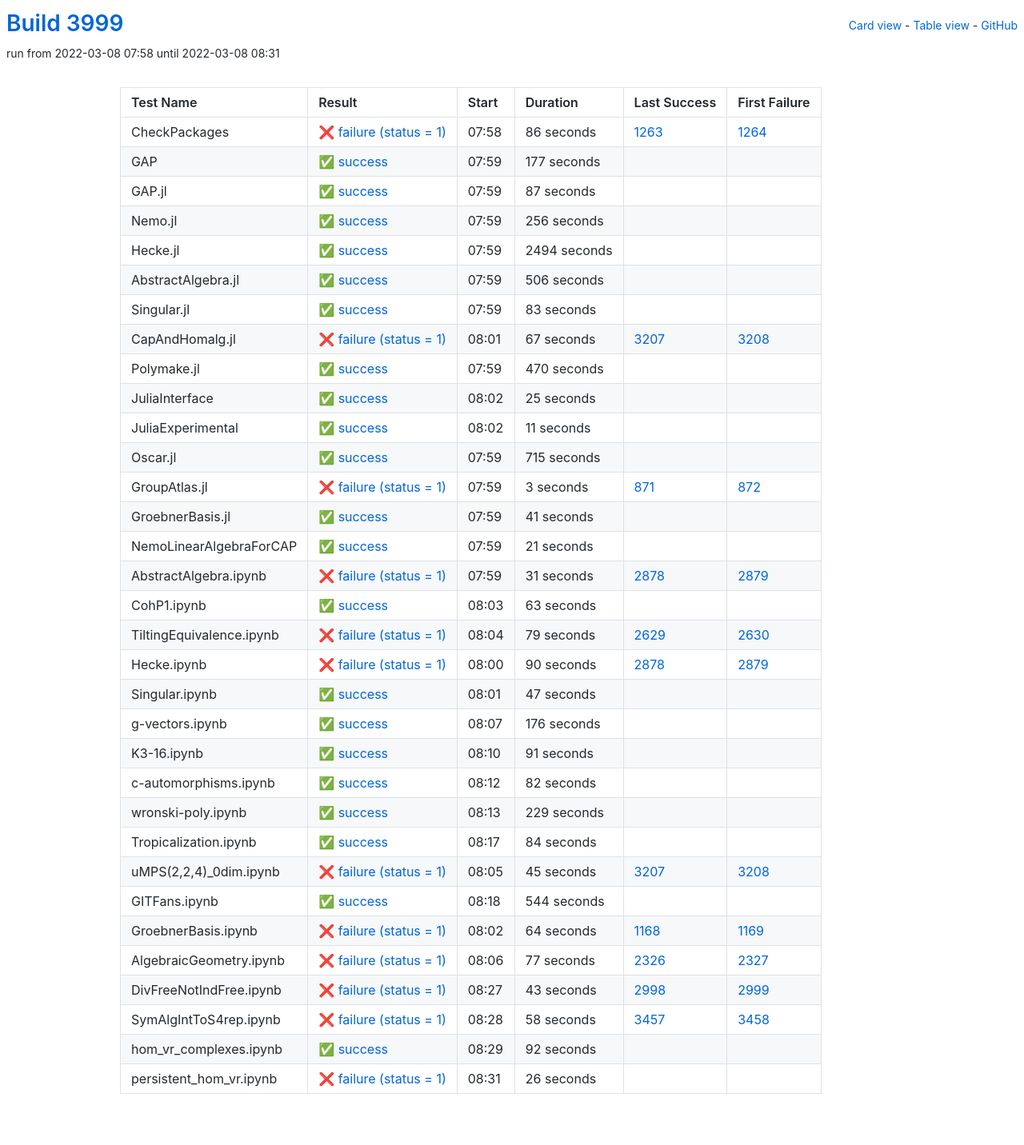
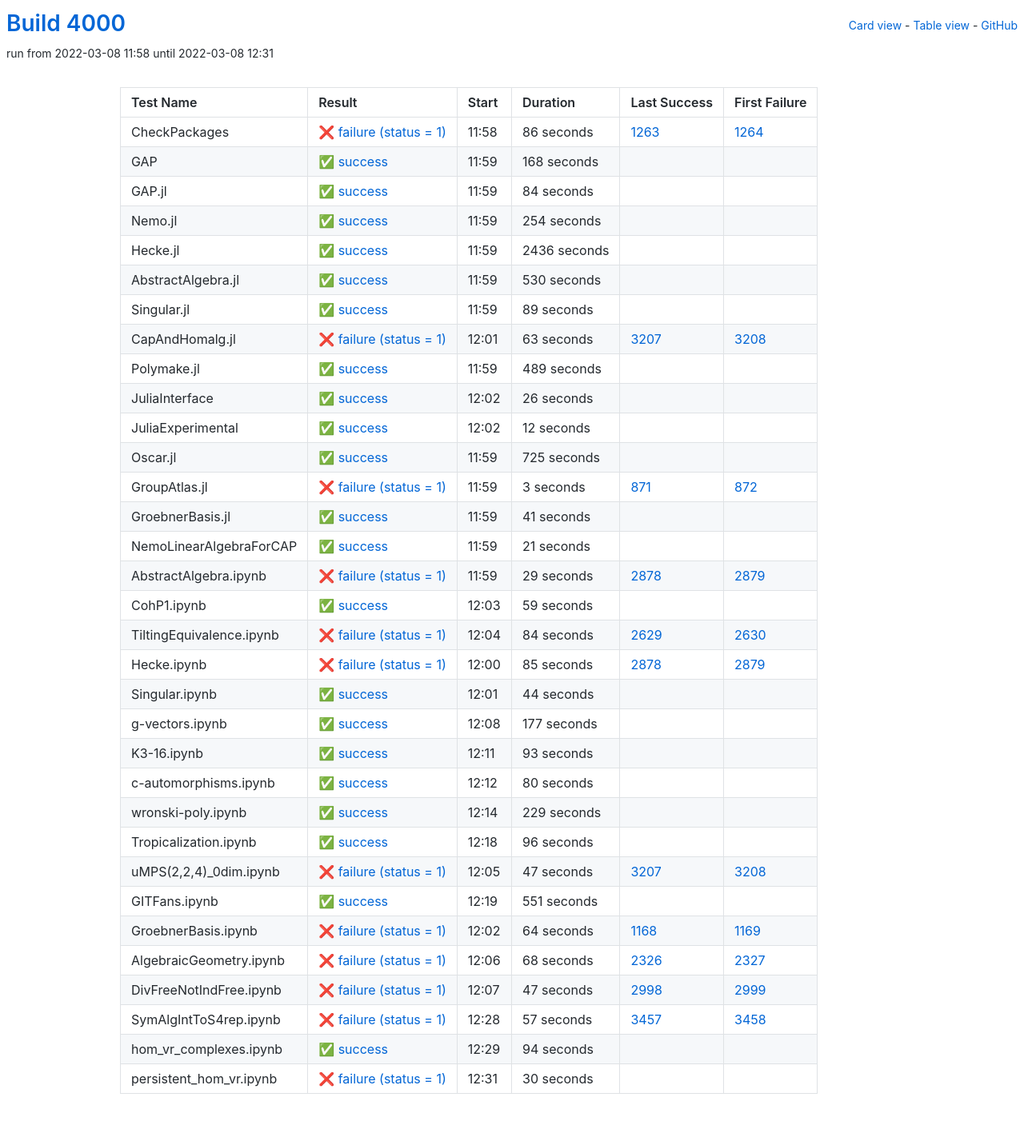
Before and after one commit to oscar-system/oscar-ci-status-stable, a Jekyll site: the page built from table.html, in a window 1280 px wide. Shown: the whole page at 80% size. Built offline with Jekyll 4.4.1, drawn with Linux system fonts in a browser that asks for light colours.

Commit message:
Build #4000

```diff
--- a/_data/ci.yml
+++ b/_data/ci.yml
@@ -1,6 +1,6 @@
 ---
-build: 3999
-build_url: https://oscarci.mathematik.uni-kl.de/job/oscar-stable/3999/
+build: 4000
+build_url: https://oscarci.mathematik.uni-kl.de/job/oscar-stable/4000/
 job: oscar-stable
 organization: oscar-system
 repo: oscar-ci-status-stable
@@ -8,8 +8,8 @@ repourl: https://github.com/oscar-system/oscar-ci-status-stable
 tests:
 - name: CheckPackages
   id: checkpackages
-  log: https://oscarci.mathematik.uni-kl.de/job/oscar-stable/3999/artifact/logs/build-3999/CheckPackages.log
-  start: 2022-03-08 07:58
+  log: https://oscarci.mathematik.uni-kl.de/job/oscar-stable/4000/artifact/logs/build-4000/CheckPackages.log
+  start: 2022-03-08 11:58
   success: false
   exitcode: 1
   status: failure
@@ -20,140 +20,140 @@ tests:
   first_failure_url: https://oscarci.mathematik.uni-kl.de/job/oscar-stable/1264/
 - name: GAP
   id: gap
-  log: https://oscarci.mathematik.uni-kl.de/job/oscar-stable/3999/artifact/logs/build-3999/GAP.log
-  start: 2022-03-08 07:59
+  log: https://oscarci.mathematik.uni-kl.de/job/oscar-stable/4000/artifact/logs/build-4000/GAP.log
+  start: 2022-03-08 11:59
   success: true
   exitcode: 0
   status: success
-  duration: 177
+  duration: 168
   last_success: false
   last_success_url:
   first_failure: false
   first_failure_url:
 - name: GAP.jl
   id: gap-jl
-  log: https://oscarci.mathematik.uni-kl.de/job/oscar-stable/3999/artifact/logs/build-3999/GAP.jl.log
-  start: 2022-03-08 07:59
+  log: https://oscarci.mathematik.uni-kl.de/job/oscar-stable/4000/artifact/logs/build-4000/GAP.jl.log
+  start: 2022-03-08 11:59
   success: true
   exitcode: 0
   status: success
-  duration: 87
+  duration: 84
   last_success: false
   last_success_url:
   first_failure: false
   first_failure_url:
 - name: Nemo.jl
   id: nemo-jl
-  log: https://oscarci.mathematik.uni-kl.de/job/oscar-stable/3999/artifact/logs/build-3999/Nemo.jl.log
-  start: 2022-03-08 07:59
+  log: https://oscarci.mathematik.uni-kl.de/job/oscar-stable/4000/artifact/logs/build-4000/Nemo.jl.log
+  start: 2022-03-08 11:59
   success: true
   exitcode: 0
   status: success
-  duration: 256
+  duration: 254
   last_success: false
   last_success_url:
   first_failure: false
   first_failure_url:
 - name: Hecke.jl
   id: hecke-jl
-  log: https://oscarci.mathematik.uni-kl.de/job/oscar-stable/3999/artifact/logs/build-3999/Hecke.jl.log
-  start: 2022-03-08 07:59
+  log: https://oscarci.mathematik.uni-kl.de/job/oscar-stable/4000/artifact/logs/build-4000/Hecke.jl.log
+  start: 2022-03-08 11:59
   success: true
   exitcode: 0
   status: success
-  duration: 2494
+  duration: 2436
   last_success: false
   last_success_url:
   first_failure: false
   first_failure_url:
 - name: AbstractAlgebra.jl
   id: abstractalgebra-jl
-  log: https://oscarci.mathematik.uni-kl.de/job/oscar-stable/3999/artifact/logs/build-3999/AbstractAlgebra.jl.log
-  start: 2022-03-08 07:59
+  log: https://oscarci.mathematik.uni-kl.de/job/oscar-stable/4000/artifact/logs/build-4000/AbstractAlgebra.jl.log
+  start: 2022-03-08 11:59
   success: true
   exitcode: 0
   status: success
-  duration: 506
+  duration: 530
   last_success: false
   last_success_url:
   first_failure: false
   first_failure_url:
 - name: Singular.jl
   id: singular-jl
-  log: https://oscarci.mathematik.uni-kl.de/job/oscar-stable/3999/artifact/logs/build-3999/Singular.jl.log
-  start: 2022-03-08 07:59
+  log: https://oscarci.mathematik.uni-kl.de/job/oscar-stable/4000/artifact/logs/build-4000/Singular.jl.log
+  start: 2022-03-08 11:59
   success: true
   exitcode: 0
   status: success
-  duration: 83
+  duration: 89
   last_success: false
   last_success_url:
   first_failure: false
   first_failure_url:
 - name: CapAndHomalg.jl
   id: capandhomalg-jl
-  log: https://oscarci.mathematik.uni-kl.de/job/oscar-stable/3999/artifact/logs/build-3999/CapAndHomalg.jl.log
-  start: 2022-03-08 08:01
+  log: https://oscarci.mathematik.uni-kl.de/job/oscar-stable/4000/artifact/logs/build-4000/CapAndHomalg.jl.log
+  start: 2022-03-08 12:01
   success: false
   exitcode: 1
   status: failure
-  duration: 67
+  duration: 63
   last_success: 3207
   last_success_url: https://oscarci.mathematik.uni-kl.de/job/oscar-stable/3207/
   first_failure: 3208
   first_failure_url: https://oscarci.mathematik.uni-kl.de/job/oscar-stable/3208/
 - name: Polymake.jl
   id: polymake-jl
-  log: https://oscarci.mathematik.uni-kl.de/job/oscar-stable/3999/artifact/logs/build-3999/Polymake.jl.log
-  start: 2022-03-08 07:59
+  log: https://oscarci.mathematik.uni-kl.de/job/oscar-stable/4000/artifact/logs/build-4000/Polymake.jl.log
+  start: 2022-03-08 11:59
   success: true
   exitcode: 0
   status: success
-  duration: 470
+  duration: 489
   last_success: false
   last_success_url:
   first_failure: false
   first_failure_url:
 - name: JuliaInterface
   id: juliainterface
-  log: https://oscarci.mathematik.uni-kl.de/job/oscar-stable/3999/artifact/logs/build-3999/JuliaInterface.log
-  start: 2022-03-08 08:02
+  log: https://oscarci.mathematik.uni-kl.de/job/oscar-stable/4000/artifact/logs/build-4000/JuliaInterface.log
+  start: 2022-03-08 12:02
   success: true
   exitcode: 0
   status: success
-  duration: 25
+  duration: 26
   last_success: false
   last_success_url:
   first_failure: false
   first_failure_url:
 - name: JuliaExperimental
   id: juliaexperimental
-  log: https://oscarci.mathematik.uni-kl.de/job/oscar-stable/3999/artifact/logs/build-3999/JuliaExperimental.log
-  start: 2022-03-08 08:02
+  log: https://oscarci.mathematik.uni-kl.de/job/oscar-stable/4000/artifact/logs/build-4000/JuliaExperimental.log
+  start: 2022-03-08 12:02
   success: true
   exitcode: 0
   status: success
-  duration: 11
+  duration: 12
   last_success: false
   last_success_url:
   first_failure: false
   first_failure_url:
 - name: Oscar.jl
   id: oscar-jl
-  log: https://oscarci.mathematik.uni-kl.de/job/oscar-stable/3999/artifact/logs/build-3999/Oscar.jl.log
-  start: 2022-03-08 07:59
+  log: https://oscarci.mathematik.uni-kl.de/job/oscar-stable/4000/artifact/logs/build-4000/Oscar.jl.log
+  start: 2022-03-08 11:59
   success: true
   exitcode: 0
   status: success
-  duration: 715
+  duration: 725
   last_success: false
   last_success_url:
   first_failure: false
   first_failure_url:
 - name: GroupAtlas.jl
   id: groupatlas-jl
-  log: https://oscarci.mathematik.uni-kl.de/job/oscar-stable/3999/artifact/logs/build-3999/GroupAtlas.jl.log
-  start: 2022-03-08 07:59
+  log: https://oscarci.mathematik.uni-kl.de/job/oscar-stable/4000/artifact/logs/build-4000/GroupAtlas.jl.log
+  start: 2022-03-08 11:59
   success: false
   exitcode: 1
   status: failure
@@ -164,8 +164,8 @@ tests:
   first_failure_url: https://oscarci.mathematik.uni-kl.de/job/oscar-stable/872/
 - name: GroebnerBasis.jl
   id: groebnerbasis-jl
-  log: https://oscarci.mathematik.uni-kl.de/job/oscar-stable/3999/artifact/logs/build-3999/GroebnerBasis.jl.log
-  start: 2022-03-08 07:59
+  log: https://oscarci.mathematik.uni-kl.de/job/oscar-stable/4000/artifact/logs/build-4000/GroebnerBasis.jl.log
+  start: 2022-03-08 11:59
   success: true
   exitcode: 0
   status: success
@@ -176,8 +176,8 @@ tests:
   first_failure_url:
 - name: NemoLinearAlgebraForCAP
   id: nemolinearalgebraforcap
-  log: https://oscarci.mathematik.uni-kl.de/job/oscar-stable/3999/artifact/logs/build-3999/NemoLinearAlgebraForCAP.log
-  start: 2022-03-08 07:59
+  log: https://oscarci.mathematik.uni-kl.de/job/oscar-stable/4000/artifact/logs/build-4000/NemoLinearAlgebraForCAP.log
+  start: 2022-03-08 11:59
   success: true
   exitcode: 0
   status: success
@@ -188,104 +188,104 @@ tests:
   first_failure_url:
 - name: AbstractAlgebra.ipynb
   id: abstractalgebra-ipynb
-  log: https://oscarci.mathematik.uni-kl.de/job/oscar-stable/3999/artifact/logs/build-3999/AbstractAlgebra.ipynb.log
-  start: 2022-03-08 07:59
+  log: https://oscarci.mathematik.uni-kl.de/job/oscar-stable/4000/artifact/logs/build-4000/AbstractAlgebra.ipynb.log
+  start: 2022-03-08 11:59
   success: false
   exitcode: 1
   status: failure
-  duration: 31
+  duration: 29
   last_success: 2878
   last_success_url: https://oscarci.mathematik.uni-kl.de/job/oscar-stable/2878/
   first_failure: 2879
   first_failure_url: https://oscarci.mathematik.uni-kl.de/job/oscar-stable/2879/
 - name: CohP1.ipynb
   id: cohp1-ipynb
-  log: https://oscarci.mathematik.uni-kl.de/job/oscar-stable/3999/artifact/logs/build-3999/CohP1.ipynb.log
-  start: 2022-03-08 08:03
+  log: https://oscarci.mathematik.uni-kl.de/job/oscar-stable/4000/artifact/logs/build-4000/CohP1.ipynb.log
+  start: 2022-03-08 12:03
   success: true
   exitcode: 0
   status: success
-  duration: 63
+  duration: 59
   last_success: false
   last_success_url:
   first_failure: false
   first_failure_url:
 - name: TiltingEquivalence.ipynb
   id: tiltingequivalence-ipynb
-  log: https://oscarci.mathematik.uni-kl.de/job/oscar-stable/3999/artifact/logs/build-3999/TiltingEquivalence.ipynb.log
-  start: 2022-03-08 08:04
+  log: https://oscarci.mathematik.uni-kl.de/job/oscar-stable/4000/artifact/logs/build-4000/TiltingEquivalence.ipynb.log
+  start: 2022-03-08 12:04
   success: false
   exitcode: 1
   status: failure
-  duration: 79
+  duration: 84
   last_success: 2629
   last_success_url: https://oscarci.mathematik.uni-kl.de/job/oscar-stable/2629/
   first_failure: 2630
   first_failure_url: https://oscarci.mathematik.uni-kl.de/job/oscar-stable/2630/
 - name: Hecke.ipynb
   id: hecke-ipynb
-  log: https://oscarci.mathematik.uni-kl.de/job/oscar-stable/3999/artifact/logs/build-3999/Hecke.ipynb.log
-  start: 2022-03-08 08:00
+  log: https://oscarci.mathematik.uni-kl.de/job/oscar-stable/4000/artifact/logs/build-4000/Hecke.ipynb.log
+  start: 2022-03-08 12:00
   success: false
   exitcode: 1
   status: failure
-  duration: 90
+  duration: 85
   last_success: 2878
   last_success_url: https://oscarci.mathematik.uni-kl.de/job/oscar-stable/2878/
   first_failure: 2879
   first_failure_url: https://oscarci.mathematik.uni-kl.de/job/oscar-stable/2879/
 - name: Singular.ipynb
   id: singular-ipynb
-  log: https://oscarci.mathematik.uni-kl.de/job/oscar-stable/3999/artifact/logs/build-3999/Singular.ipynb.log
-  start: 2022-03-08 08:01
+  log: https://oscarci.mathematik.uni-kl.de/job/oscar-stable/4000/artifact/logs/build-4000/Singular.ipynb.log
+  start: 2022-03-08 12:01
   success: true
   exitcode: 0
   status: success
-  duration: 47
+  duration: 44
   last_success: false
   last_success_url:
   first_failure: false
   first_failure_url:
 - name: g-vectors.ipynb
   id: g-vectors-ipynb
-  log: https://oscarci.mathematik.uni-kl.de/job/oscar-stable/3999/artifact/logs/build-3999/g-vectors.ipynb.log
-  start: 2022-03-08 08:07
+  log: https://oscarci.mathematik.uni-kl.de/job/oscar-stable/4000/artifact/logs/build-4000/g-vectors.ipynb.log
+  start: 2022-03-08 12:08
   success: true
   exitcode: 0
   status: success
-  duration: 176
+  duration: 177
   last_success: false
   last_success_url:
   first_failure: false
   first_failure_url:
 - name: K3-16.ipynb
   id: k3-16-ipynb
-  log: https://oscarci.mathematik.uni-kl.de/job/oscar-stable/3999/artifact/logs/build-3999/K3-16.ipynb.log
-  start: 2022-03-08 08:10
+  log: https://oscarci.mathematik.uni-kl.de/job/oscar-stable/4000/artifact/logs/build-4000/K3-16.ipynb.log
+  start: 2022-03-08 12:11
   success: true
   exitcode: 0
   status: success
-  duration: 91
+  duration: 93
   last_success: false
   last_success_url:
   first_failure: false
   first_failure_url:
 - name: c-automorphisms.ipynb
   id: c-automorphisms-ipynb
-  log: https://oscarci.mathematik.uni-kl.de/job/oscar-stable/3999/artifact/logs/build-3999/c-automorphisms.ipynb.log
-  start: 2022-03-08 08:12
+  log: https://oscarci.mathematik.uni-kl.de/job/oscar-stable/4000/artifact/logs/build-4000/c-automorphisms.ipynb.log
+  start: 2022-03-08 12:12
   success: true
   exitcode: 0
   status: success
-  duration: 82
+  duration: 80
   last_success: false
   last_success_url:
   first_failure: false
   first_failure_url:
 - name: wronski-poly.ipynb
   id: wronski-poly-ipynb
-  log: https://oscarci.mathematik.uni-kl.de/job/oscar-stable/3999/artifact/logs/build-3999/wronski-poly.ipynb.log
-  start: 2022-03-08 08:13
+  log: https://oscarci.mathematik.uni-kl.de/job/oscar-stable/4000/artifact/logs/build-4000/wronski-poly.ipynb.log
+  start: 2022-03-08 12:14
   success: true
   exitcode: 0
   status: success
@@ -296,44 +296,44 @@ tests:
   first_failure_url:
 - name: Tropicalization.ipynb
   id: tropicalization-ipynb
-  log: https://oscarci.mathematik.uni-kl.de/job/oscar-stable/3999/artifact/logs/build-3999/Tropicalization.ipynb.log
-  start: 2022-03-08 08:17
+  log: https://oscarci.mathematik.uni-kl.de/job/oscar-stable/4000/artifact/logs/build-4000/Tropicalization.ipynb.log
+  start: 2022-03-08 12:18
   success: true
   exitcode: 0
   status: success
-  duration: 84
+  duration: 96
   last_success: false
   last_success_url:
   first_failure: false
   first_failure_url:
 - name: uMPS(2,2,4)_0dim.ipynb
   id: umps-2-2-4-0dim-ipynb
-  log: https://oscarci.mathematik.uni-kl.de/job/oscar-stable/3999/artifact/logs/build-3999/uMPS-2-2-4-_0dim.ipynb.log
-  start: 2022-03-08 08:05
+  log: https://oscarci.mathematik.uni-kl.de/job/oscar-stable/4000/artifact/logs/build-4000/uMPS-2-2-4-_0dim.ipynb.log
+  start: 2022-03-08 12:05
   success: false
   exitcode: 1
   status: failure
-  duration: 45
+  duration: 47
   last_success: 3207
   last_success_url: https://oscarci.mathematik.uni-kl.de/job/oscar-stable/3207/
   first_failure: 3208
   first_failure_url: https://oscarci.mathematik.uni-kl.de/job/oscar-stable/3208/
 - name: GITFans.ipynb
   id: gitfans-ipynb
-  log: https://oscarci.mathematik.uni-kl.de/job/oscar-stable/3999/artifact/logs/build-3999/GITFans.ipynb.log
-  start: 2022-03-08 08:18
+  log: https://oscarci.mathematik.uni-kl.de/job/oscar-stable/4000/artifact/logs/build-4000/GITFans.ipynb.log
+  start: 2022-03-08 12:19
   success: true
   exitcode: 0
   status: success
-  duration: 544
+  duration: 551
   last_success: false
   last_success_url:
   first_failure: false
   first_failure_url:
 - name: GroebnerBasis.ipynb
   id: groebnerbasis-ipynb
-  log: https://oscarci.mathematik.uni-kl.de/job/oscar-stable/3999/artifact/logs/build-3999/GroebnerBasis.ipynb.log
-  start: 2022-03-08 08:02
+  log: https://oscarci.mathematik.uni-kl.de/job/oscar-stable/4000/artifact/logs/build-4000/GroebnerBasis.ipynb.log
+  start: 2022-03-08 12:02
   success: false
   exitcode: 1
   status: failure
@@ -344,60 +344,60 @@ tests:
   first_failure_url: https://oscarci.mathematik.uni-kl.de/job/oscar-stable/1169/
 - name: AlgebraicGeometry.ipynb
   id: algebraicgeometry-ipynb
-  log: https://oscarci.mathematik.uni-kl.de/job/oscar-stable/3999/artifact/logs/build-3999/AlgebraicGeometry.ipynb.log
-  start: 2022-03-08 08:06
+  log: https://oscarci.mathematik.uni-kl.de/job/oscar-stable/4000/artifact/logs/build-4000/AlgebraicGeometry.ipynb.log
+  start: 2022-03-08 12:06
   success: false
   exitcode: 1
   status: failure
-  duration: 77
+  duration: 68
   last_success: 2326
   last_success_url: https://oscarci.mathematik.uni-kl.de/job/oscar-stable/2326/
   first_failure: 2327
   first_failure_url: https://oscarci.mathematik.uni-kl.de/job/oscar-stable/2327/
 - name: DivFreeNotIndFree.ipynb
   id: divfreenotindfree-ipynb
-  log: https://oscarci.mathematik.uni-kl.de/job/oscar-stable/3999/artifact/logs/build-3999/DivFreeNotIndFree.ipynb.log
-  start: 2022-03-08 08:27
+  log: https://oscarci.mathematik.uni-kl.de/job/oscar-stable/4000/artifact/logs/build-4000/DivFreeNotIndFree.ipynb.log
+  start: 2022-03-08 12:07
   success: false
   exitcode: 1
   status: failure
-  duration: 43
+  duration: 47
   last_success: 2998
   last_success_url: https://oscarci.mathematik.uni-kl.de/job/oscar-stable/2998/
   first_failure: 2999
   first_failure_url: https://oscarci.mathematik.uni-kl.de/job/oscar-stable/2999/
 - name: SymAlgIntToS4rep.ipynb
   id: symalginttos4rep-ipynb
-  log: https://oscarci.mathematik.uni-kl.de/job/oscar-stable/3999/artifact/logs/build-3999/SymAlgIntToS4rep.ipynb.log
-  start: 2022-03-08 08:28
+  log: https://oscarci.mathematik.uni-kl.de/job/oscar-stable/4000/artifact/logs/build-4000/SymAlgIntToS4rep.ipynb.log
+  start: 2022-03-08 12:28
   success: false
   exitcode: 1
   status: failure
-  duration: 58
+  duration: 57
   last_success: 3457
   last_success_url: https://oscarci.mathematik.uni-kl.de/job/oscar-stable/3457/
   first_failure: 3458
   first_failure_url: https://oscarci.mathematik.uni-kl.de/job/oscar-stable/3458/
 - name: hom_vr_complexes.ipynb
   id: hom-vr-complexes-ipynb
-  log: https://oscarci.mathematik.uni-kl.de/job/oscar-stable/3999/artifact/logs/build-3999/hom_vr_complexes.ipynb.log
-  start: 2022-03-08 08:29
+  log: https://oscarci.mathematik.uni-kl.de/job/oscar-stable/4000/artifact/logs/build-4000/hom_vr_complexes.ipynb.log
+  start: 2022-03-08 12:29
   success: true
   exitcode: 0
   status: success
-  duration: 92
+  duration: 94
   last_success: false
   last_success_url:
   first_failure: false
   first_failure_url:
 - name: persistent_hom_vr.ipynb
   id: persistent-hom-vr-ipynb
-  log: https://oscarci.mathematik.uni-kl.de/job/oscar-stable/3999/artifact/logs/build-3999/persistent_hom_vr.ipynb.log
-  start: 2022-03-08 08:31
+  log: https://oscarci.mathematik.uni-kl.de/job/oscar-stable/4000/artifact/logs/build-4000/persistent_hom_vr.ipynb.log
+  start: 2022-03-08 12:31
   success: false
   exitcode: 1
   status: failure
-  duration: 26
+  duration: 30
   last_success: false
   last_success_url:
   first_failure: false
```
Also changed, not shown: README.md.
